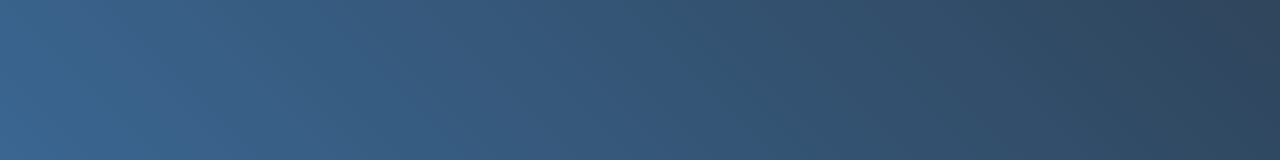
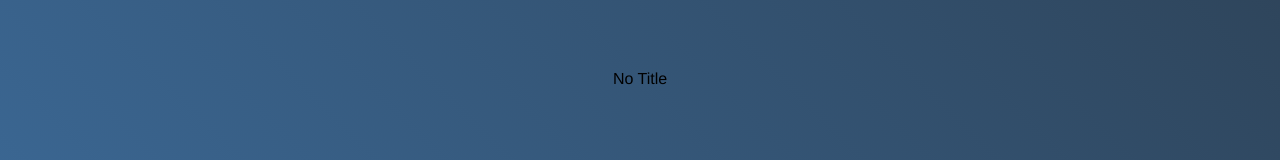
Before and after one commit to surkaa/kaa-todo-list-forntend, a Vue app: page / in a window 1280 px wide. Shown: the part 321-481 px from the top of the page. Built offline with nearby package versions, Linux system fonts and the light colour scheme.

Commit message:
添加TodoList页面 并添加到路由根路径

```diff
--- a/src/router/index.ts
+++ b/src/router/index.ts
@@ -2,10 +2,15 @@ import Vue from 'vue'
 import VueRouter, {RouteConfig} from 'vue-router'
 import RegisterComponent from "@/views/RegisterPage.vue"
 import LoginComponent from "@/views/LoginPage.vue"
+import TodoListPage from "@/views/TodoListPage.vue";
 
 Vue.use(VueRouter)
 
 const routes: Array<RouteConfig> = [
+    {
+        path: '/',
+        component: TodoListPage
+    },
     {
         path: '/login',
         component: LoginComponent
--- /dev/null
+++ b/src/views/TodoListPage.vue
@@ -0,0 +1,27 @@
+<template>
+  <div class="todo-list">
+    <todo-item :data="data"/>
+  </div>
+</template>
+
+<script lang="ts">
+import TodoItem from "@/components/TodoItem.vue";
+import {Todo} from "@/ts/Todo";
+
+export default {
+  name: "TodoListPage",
+  components: {
+    TodoItem
+  },
+  data() {
+    return {
+      data: new Todo("No Title")
+    }
+  }
+}
+
+</script>
+
+<style scoped>
+
+</style>
```
